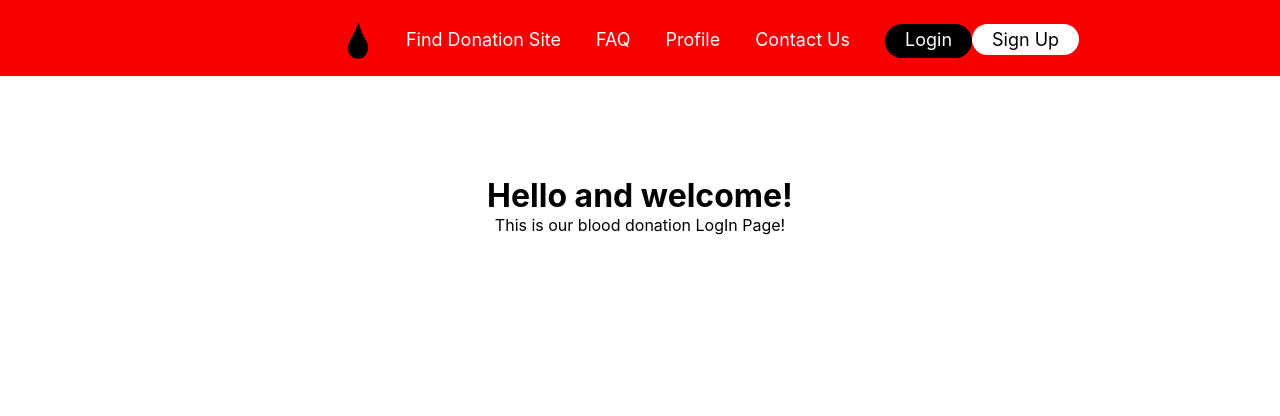
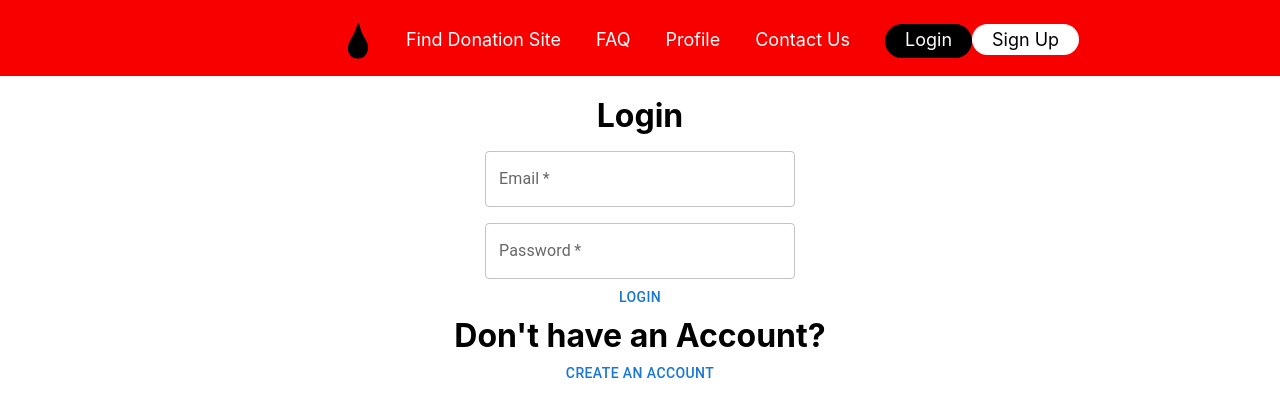
Before and after one commit to software-students-spring2022/final-project-blooddonation, a React (Create React App) app in the folder front-end/: page /login in a window 1280 px wide. Shown: the top 416 px of the page. Built offline with nearby package versions, Linux system fonts and the light colour scheme.

Commit message:
created LogIn

```diff
--- a/front-end/src/LogIn.js
+++ b/front-end/src/LogIn.js
@@ -1,4 +1,7 @@
-import './styles/LogIn.css'
+import { TextField, Button, Input, Stack } from '@mui/material';
+import {NavLink} from 'react-router-dom'
+import { useState } from "react";
+import { Link } from 'react-router-dom'
 
 /**
  * A React component that represents the Home page of the app.
@@ -6,12 +9,50 @@ import './styles/LogIn.css'
  * @returns The contents of this component, in JSX form.
  */
 const LogIn = props => {
+
+  const [LoginData, setLoginData] = useState({
+    email:"",
+    password: ""
+  });
+
+  const handleSubmit = (e) => {
+    // Send user data to backend here
+    e.preventDefault()
+    console.log(LoginData)
+  };
+
+  const [showPassword,setShow] = useState(false);
+  const [loggedIn, setLoggedIn] = useState(false);
+
   return (
     <>
-      <body className='login-body'>
-        <h1>Hello and welcome!</h1>
-        <p>This is our blood donation LogIn Page!</p>
-      </body>
+      <form onSubmit={handleSubmit}>
+          <Stack alignItems = 'center' spacing = {2}>
+
+          <h1>Login</h1>
+          <TextField
+              sx= {{ width: '25%'}}
+              required
+              label = "Email"
+              value = {LoginData.email}
+              name = "email"
+              onChange = {(e) => setLoginData({...LoginData, email: e.target.value})}
+          />
+          <TextField
+              sx= {{ width: '25%'}}
+              type={showPassword?"text":"password"}
+              required
+              label = "Password"
+              value = {LoginData.password}
+              name = "password"
+              onChange = {(e) => setLoginData({...LoginData, password: e.target.value})}
+          />
+          </Stack>
+
+          <Button component = {Link} to = {'/profile'}  onClick={() => {setLoggedIn(true);}}>Login</Button><br></br>
+          <h1>Don't have an Account?</h1>
+          <Button component = {Link} to = {'/createaccount'}>Create an Account</Button>
+      </form>
     </>
   )
 }
```
